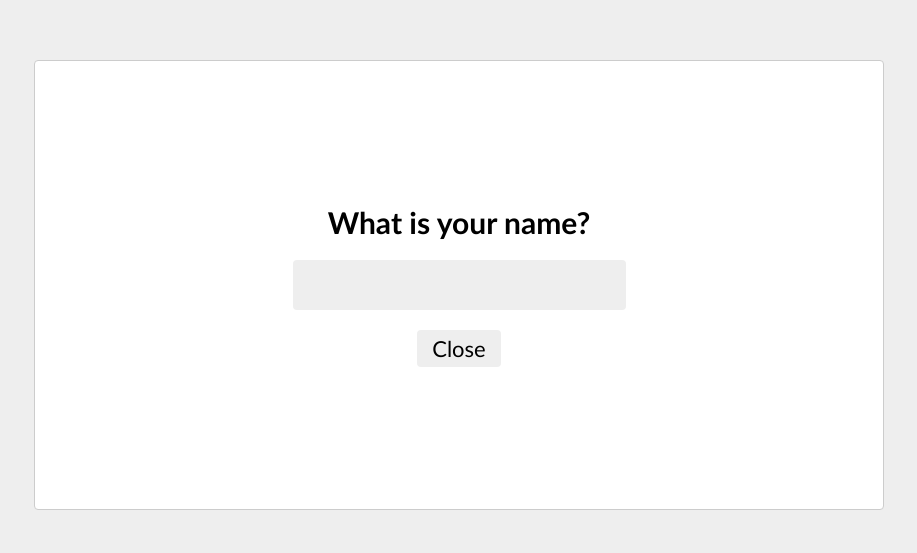
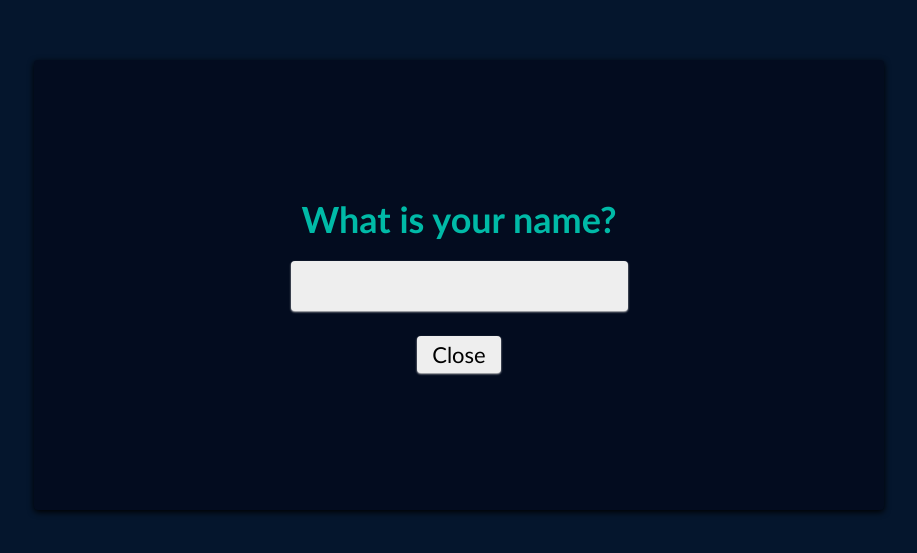
Before and after one commit to ericmoore123/react-routing, a React (Create React App) app in the folder router-project/: page / in a window 1280 px wide. Shown: the part 115-668 px from the top of the page, without its empty margins (181-1098 px from the left). Built offline with nearby package versions, Linux system fonts and the light colour scheme.

Commit message:
Added react-modal styles, finished state manegement for basic modal

```diff
--- a/router-project/src/App.css
+++ b/router-project/src/App.css
@@ -10,9 +10,10 @@
   top: 50%;
   left: 50%;
   transform: translate(-50%, -50%);
+  border: none;
+  box-shadow: rgb(0, 0, 0) 0px 2px 6px;
 
-  border: 1px solid #ccc;
-  background: #fff;
+  background: rgb(3, 12, 31);
   overflow: auto;
   border-radius: 4px;
   outline: none;
@@ -21,10 +22,10 @@
   height: 450px
 }
 
-/* .ReactModal__Overlay {
+.ReactModal__Overlay {
   opacity: 0;
-  transition: opacity 500ms ease-in-out;
-} */
+  transition: opacity 500ms ease-out;
+}
 
 .ReactModal__Overlay--after-open {
   opacity: 1;
@@ -42,12 +43,13 @@
   justify-content: center;
 }
 
-.mymodal h3, #name, .closeModal{
+.mymodal h1, #name, .closeModal{
   margin: 10px 0;
 }
 
-.mymodal h3{
-  font-size: 30px;
+.mymodal h1{
+  font-size: 36px;
+  color: rgb(0, 186, 167);
 }
 
 .mymodal #name{
@@ -57,6 +59,8 @@
   outline: none;
   padding: 10px;
   font-size: 25px;
+  box-shadow: rgb(208, 208, 208) 0px 1px 2px;
+  font-weight: bold
 }
 
 .mymodal .closeModal{
@@ -64,10 +68,16 @@
   border: none;
   font-size: 22px;
   padding: 5px 15px;
+  margin-top: 15px;
   border-radius: 4px;
+  box-shadow: rgb(208, 208, 208) 0px 1px 2px;
+  transition: 0.4s ease-in-out;
 }
 
-.closeModal:hover, .mymodal #name:hover{
-  box-shadow: grey 0px 2px 4px;
+.closeModal:hover{
   cursor: pointer;
+  box-shadow: rgb(77, 77, 77) 0px 1px 2px;
+  transform: rotate(5deg) scale(1.1);
+  color: rgb(3, 12, 31);
+  background: rgb(0, 186, 167);
 }
--- a/router-project/src/App.js
+++ b/router-project/src/App.js
@@ -23,7 +23,6 @@ const App = () => {
   };
 
   useEffect(() => {
-    console.log('Ran useEffect');
     const nameStatus = localStorage.getItem('nameSet');
     const name = localStorage.getItem('userName');
     if(nameStatus){
@@ -46,12 +45,12 @@ const App = () => {
           contentLabel="My dialog"
           style={{
             overlay: {
-              backgroundColor: 'rgb(238, 238, 238)'
+              backgroundColor: 'rgb(5, 22, 45)'
             }
           }}
         >
           <form>
-            <h3 htmlFor="name">What is your name?</h3>
+            <h1 htmlFor="name">What is your name?</h1>
             <input type="text" id="name" onChange={(e) => setGlobalData(e.target.value)}/>
             <button className="closeModal" onClick={closeModal}>Close</button>
           </form>
--- a/router-project/src/components/Navbar.js
+++ b/router-project/src/components/Navbar.js
@@ -7,7 +7,7 @@ const NavbarContainer = styled.nav`
   height: 50px;
   background-color: lightgrey;
   display: flex;
-  flex-direction: column;
+  flex-direction: row;
 `;
 
 const NavbarLinkContainer = styled.div`
```
Also changed, not shown: router-project/src/components/Overlay.js (deleted, +0 -15 lines).
